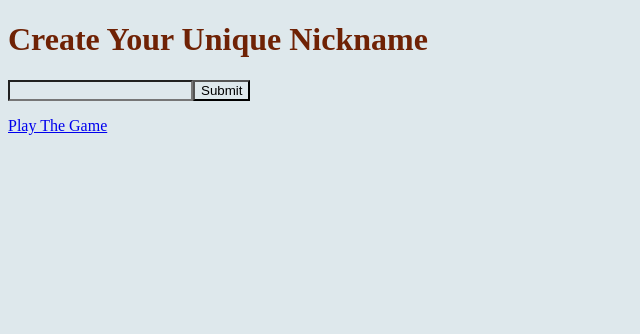
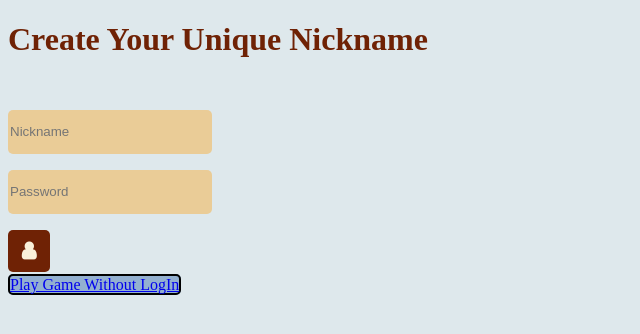
Before and after one commit to BoroGor/gothonweb, a Flask app: template templates/login.html in a window 1280 px wide. Shown: the top 334 px of the page, without its empty margins (0-640 px from the left). Run offline with Flask 2, Linux system fonts and the light colour scheme; the template is opened without the code that fills it, so the values that code supplies are empty; some libraries are stand-ins or nearby versions.

Commit message:
add login page, rebuild style.css, add teg required for input in action form

```diff
--- a/app.py
+++ b/app.py
@@ -20,8 +20,14 @@ def index():
     # для оружейной
     session["try"] = 0
     # перенаправляем на указанный адрес
-    # print ('Cookies! \n', request.cookies)
-    return redirect(url_for("game"))
+    return redirect(url_for("login"))
+
+
+# для страницы регистрации
+@app.route("/login", methods=["GET", "POST"])
+# создаём обрабатывающую функцию
+def login():
+    return render_template("login.html")
 
 
 # для страницы /game, задаём используемые методы
--- a/static/style.css
+++ b/static/style.css
@@ -10,14 +10,7 @@ body pre{
   font-weight: bold;
 }
 
-body #hint_hide {
-  background: #93b0d0;
-  border: 2px solid #000000;
-  border-radius: 5px;
-  height: 42px;
-}
-
-body #hint_show {
+body #hint_hide, #hint_show {
   background: #93b0d0;
   border: 2px solid #000000;
   border-radius: 5px;
--- a/templates/login.html
+++ b/templates/login.html
@@ -1,14 +1,52 @@
 {% extends "layout.html" %}
 
 {% block content %}
-
+<style media="screen">
+  #user_input, #pas_input {
+    border: none;
+    outline: none;
+    border-radius: 5px;
+    width: 200px;
+    height: 42px;
+    background: #eacc97;
+  }
+  .login_form button {
+    border: none;
+    outline: none;
+    border-radius: 5px;
+    height: 42px;
+    width: 42px;
+    position: absolute;
+    cursor: pointer;
+    background: #6f2205;
+  }
+  .login_form button:before {
+    content: "\f007";
+    font-family: FontAwesome;
+    color: #F9F0DA;
+    font-size: 20px;
+    font-weight: bold;
+  }
+  #to_game {
+    background: #93b0d0;
+    border: 2px solid #000000;
+    border-radius: 5px;
+    height: 42px;
+  }
+</style>
 <h1>Create Your Unique Nickname</h1>
 
-<p>
-<form action="/login" method="post">
-    <input type="text" name="username"><input type="submit">
-</form>
-</p>
-<p><a href="/">Play The Game</a></p>
+<div class="login_form">
+    <form action="/login" method="post">
+    <input type="text" name="username" autocomplete="off" required="required"
+    placeholder="Nickname" id='user_input'>
+    <p>
+    <input type="password" name="pswrd" autocomplete="off" required="required"
+    placeholder="Password" id='pas_input'>
+    </p>
+    <button type="submit"></button>
+    </form>
+</div>
+<p><a href="/game" id="to_game">Play Game Without LogIn</a></p>
 
 {% endblock %}
--- a/templates/show_room.html
+++ b/templates/show_room.html
@@ -45,7 +45,8 @@
     <!--блок формы для вводы выбора-->
     <div class="ans_form">
       <form action="/game" method="POST">
-      <input type="text" name="action" placeholder="Введите действие...">
+      <input type="text" name="action" placeholder="Введите действие..."
+      required="required">
       <button type="submit"></button>
       </form>
     <!--конец блока формы для ответов-->
```
Also changed, not shown: test/app_tests.py (+12 -0 lines).
